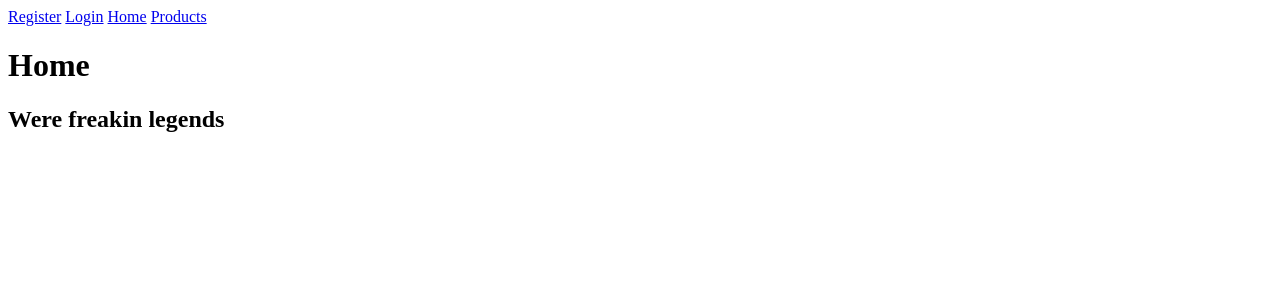
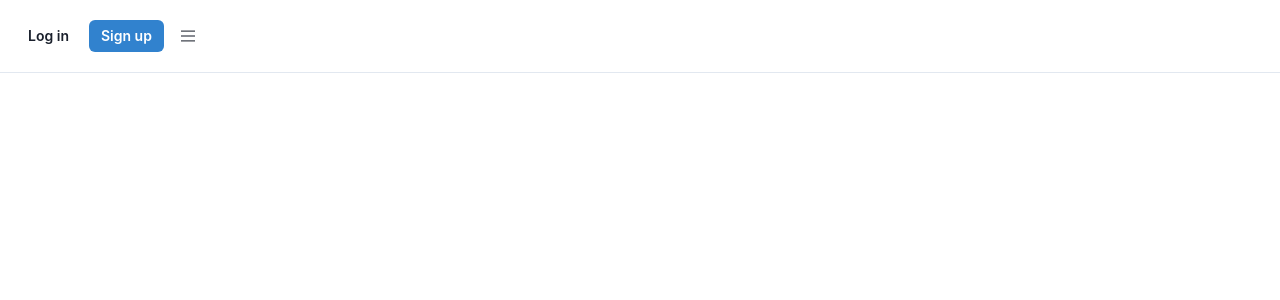
Before and after one commit to HenryQHuynh/ecommerce-ramh-api, a React (Create React App) app: page / in a window 1280 px wide. Shown: the top 300 px of the page. Built offline with nearby package versions, Linux system fonts and the light colour scheme.

Commit message:
ryans navbar code

```diff
--- a/package.json
+++ b/package.json
@@ -3,14 +3,19 @@
   "version": "0.1.0",
   "private": true,
   "dependencies": {
+    "@chakra-ui/react": "^2.2.4",
+    "@emotion/react": "^11.9.3",
+    "@emotion/styled": "^11.9.3",
     "@testing-library/jest-dom": "^5.16.4",
     "@testing-library/react": "^13.3.0",
     "@testing-library/user-event": "^13.5.0",
     "cors": "^2.8.5",
     "express": "^4.18.1",
+    "framer-motion": "^6.5.1",
     "morgan": "^1.10.0",
     "react": "^18.2.0",
     "react-dom": "^18.2.0",
+    "react-icons": "^4.4.0",
     "react-router-dom": "^6.3.0",
     "react-scripts": "^5.0.1",
     "web-vitals": "^2.1.4"
--- a/src/App.js
+++ b/src/App.js
@@ -1,34 +1,16 @@
-import React from 'react'
+import React from "react";
 import { Routes, Route, Link, Outlet } from "react-router-dom";
-import Register from './Routes/Register/Register';
+import Register from "./Routes/Register/Register";
 import Login from "./Routes/Login/Login";
 import Home from "./Routes/Home/Home";
 import Products from "./Routes/Products/Products";
-import './App.css';
-
+import Navbar from "./Routes/Navbar/Navbar";
+import "./App.css";
 
 function App() {
-
   return (
     <div className="App">
-      <nav className="main-nav">
-        <Link to="/Register">Register</Link> {" "}
-        <Link to="/Login">Login</Link> {" "}
-        <Link to="/Home">Home</Link> {" "}
-        <Link to="/Products">Products</Link>
-      </nav>
-
-      <Routes>
-        <Route path="Register" element={<Register />} />
-        <Route path="Login" element={<Login />} />
-        <Route path="Home" element={<Home />} />
-        <Route path="Products" element={<Products />} />
-        <Route
-          path="*"
-          element=
-          {<Home />}
-        />
-      </Routes>
+      <Navbar />
       <Outlet />
     </div>
   );
--- /dev/null
+++ b/src/Routes/Navbar/Navbar.js
@@ -0,0 +1,101 @@
+import {
+  Box,
+  Button,
+  Flex,
+  HStack,
+  IconButton,
+  useDisclosure,
+} from "@chakra-ui/react";
+import { motion } from "framer-motion";
+import * as React from "react";
+
+const HamburgerIcon = (props) => (
+  <svg
+    viewBox="0 0 80 62"
+    width="1em"
+    height="1em"
+    fill="currentColor"
+    {...props}
+  >
+    <path d="M80 0H0V6H80V0Z"></path>
+    <path d="M80 28H0V34H80V28Z"></path>
+    <path d="M80 56H0V62H80V56Z"></path>
+  </svg>
+);
+
+const NavItem = (props) => <Box as="a" href="#" fontSize="sm" {...props} />;
+
+export const Navbar = () => {
+  const nav = useDisclosure();
+  const ref = React.useRef(null);
+  return (
+    <Box as="header" pb="20">
+      <Box borderBottomWidth="1px" px="4" bg="bg-surface">
+        <Flex align="center" justify="space-between" height="4.5rem">
+          {/* <Logo /> */}
+          <HStack spacing="2">
+            <Button as="a" href="#" variant="ghost" size="sm">
+              Log in
+            </Button>
+            <Button as="a" href="#" colorScheme="blue" size="sm">
+              Sign up
+            </Button>
+            <IconButton
+              size="sm"
+              variant="ghost"
+              icon={<HamburgerIcon />}
+              aria-label="Toggle menu"
+              {...nav.getButtonProps()}
+            />
+          </HStack>
+        </Flex>
+      </Box>
+
+      <Flex
+        ref={ref}
+        justify="center"
+        align="center"
+        initial={false}
+        hidden={!nav.isOpen}
+        aria-label="Submenu"
+        bg="bg-surface"
+        height="16"
+        borderBottomWidth="1px"
+        position="absolute"
+        width="full"
+        top="4.5rem"
+        zIndex={-1}
+        as={motion.nav}
+        variants={{
+          open: {
+            y: "0",
+            transition: {
+              ease: [0.75, 0, 0.25, 1],
+            },
+          },
+          closed: {
+            y: "-100%",
+          },
+        }}
+        animate={nav.isOpen ? "open" : "closed"}
+        onAnimationStart={() => {
+          ref.current?.removeAttribute("hidden");
+        }}
+        onAnimationComplete={() => {
+          if (!ref.current) return;
+          ref.current.hidden = !nav.isOpen;
+        }}
+      >
+        <HStack spacing="6">
+          <NavItem color="accent" fontWeight="semibold">
+            Pricing
+          </NavItem>
+          <NavItem>Career</NavItem>
+          <NavItem>Blog</NavItem>
+          <NavItem>Careers</NavItem>
+        </HStack>
+      </Flex>
+    </Box>
+  );
+};
+export default Navbar;
--- a/src/index.js
+++ b/src/index.js
@@ -1,11 +1,16 @@
-import React from 'react';
-import ReactDOM from 'react-dom/client';
-import App from './App';
+import React from "react";
+import ReactDOM from "react-dom/client";
+import App from "./App";
 import { BrowserRouter } from "react-router-dom";
+import { ChakraProvider } from "@chakra-ui/react";
 
-const root = ReactDOM.createRoot(document.getElementById('root'));
+const root = ReactDOM.createRoot(document.getElementById("root"));
 root.render(
   <BrowserRouter>
-    <App />
+    <React.StrictMode>
+      <ChakraProvider>
+        <App />
+      </ChakraProvider>
+    </React.StrictMode>
   </BrowserRouter>
 );
```
Also changed, not shown: 1 other file (tests, documents, lock files or other folders).
